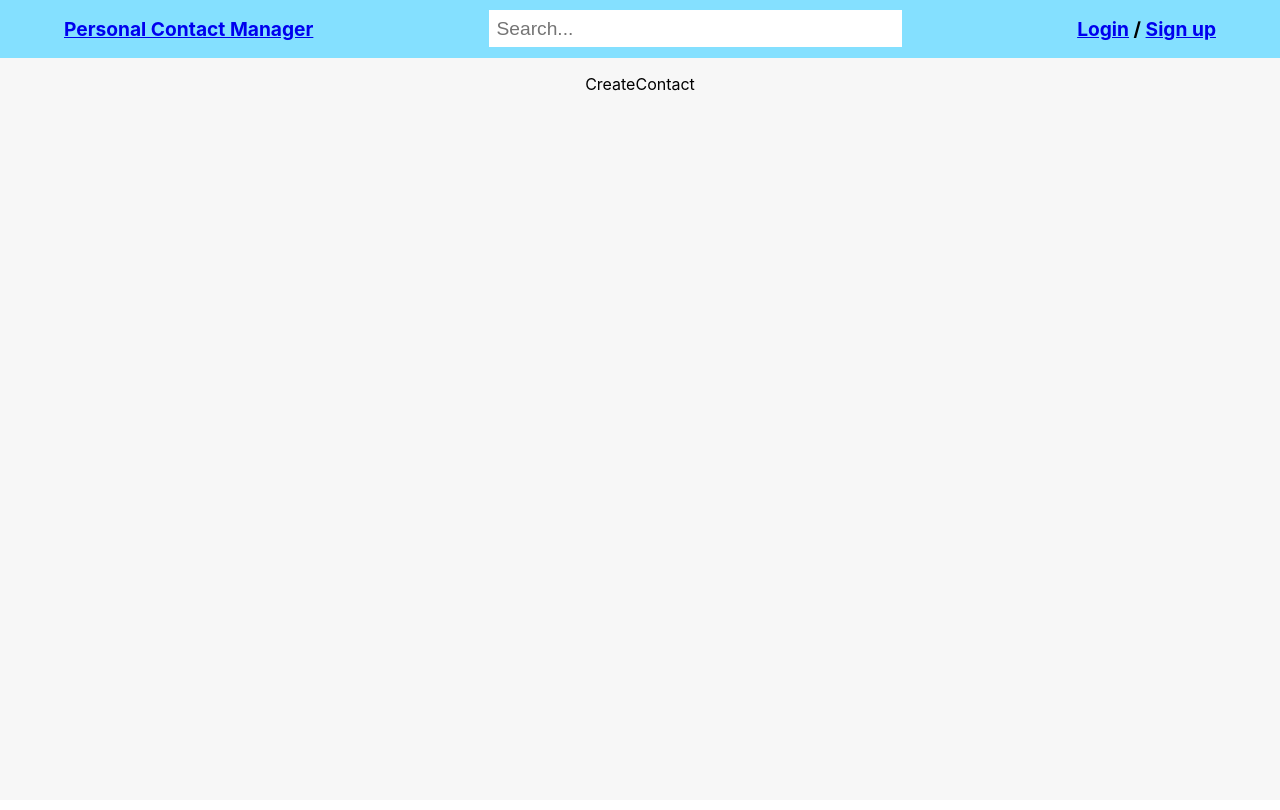
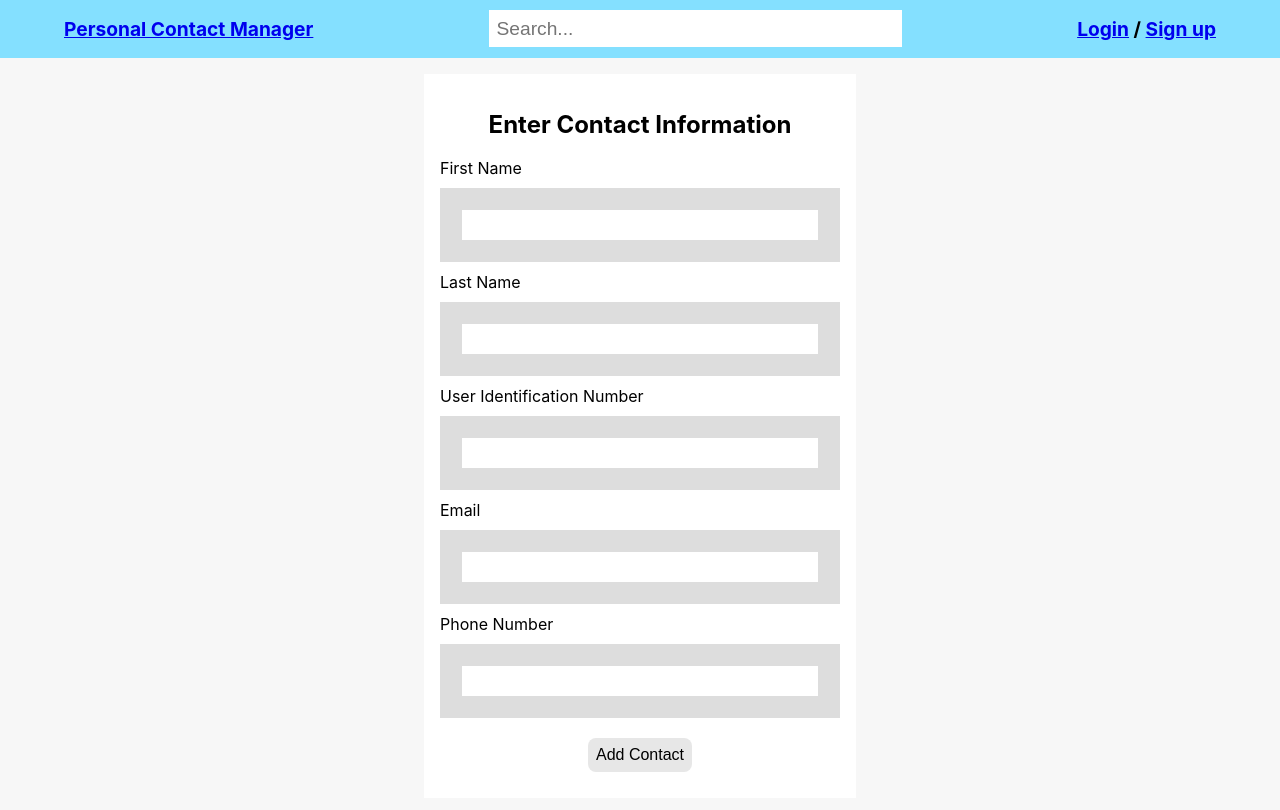
Before and after one commit to Luislfdms/Project1-COP4331C, a React (Create React App) app in the folder front-end/: page /create in a window 1280 px wide. Shown: the top 810 px of the page. Built offline with nearby package versions, Linux system fonts and the light colour scheme.

Commit message:
Added functionality for add contact page

```diff
--- a/front-end/src/Pages/CreateContact.js
+++ b/front-end/src/Pages/CreateContact.js
@@ -1,27 +1,85 @@
-import useState from "react";
+import {useState} from "react";
 import {useHistory} from "react-router-dom"
 
 const CreateContact = () => {
 
+    const [firstName, setFirstName] = useState("");
+    const [lastName, setLastName] = useState("");
+    const [userID, setUserID] = useState("");
+    const [email, setEmail] = useState("");
+    const [phoneNumber, setPhoneNumber] = useState("");
+    const [isPending, setIsPending] = useState(false);// variable to display is pending message
+
     //const {isPending, setIsPending} = useState(false);
     //const history = useHistory();
 
-    const handleCreateContact = () =>
+    const handleCreateContact = (e) =>
     {
+        const newContact = {firstName, lastName,userID,email,phoneNumber};
+        e.preventDefault();
+
+        setIsPending(true);
+
         fetch('http://localhost:3000/users/', {// ****** need to enter API endpoint in order to post user/pw
-        method: 'POST',// tells server that we are sending an object
-        headers: { "Content-Type": "application/json" }, // tells server what type of data is being sent
-      }).then(() => {
-        console.log('new contact added');
-        //setIsPending(false);
-       // history.go(-1); //goes back one page
-       //history.push('/');// takes us back to home page usin its route
-      })
+          method: 'POST',// tells server that we are sending an object
+          headers: { "Content-Type": "application/json" }, // tells server what type of data is being sent
+        }).then(() => {
+          console.log('new user added');
+          setIsPending(false);
+         // history.go(-1); goes back one page
+        })
     }
 
     return (
-        <div> CreateContact </div>
+        <div className="signup form">
+          <h2>Enter Contact Information</h2>
+          <form onSubmit={handleCreateContact}>
+            <label>First Name</label>
+            <input
+              type="text"
+              required
+              value={firstName}
+              onChange={(e) => setFirstName(e.target.value)}
+            />
+
+            <label>Last Name</label>
+            <input
+              type="text"
+              required
+              value={lastName}
+              onChange={(e) => setLastName(e.target.value)}
+            />
+
+            <label>User Identification Number</label>
+            <input
+              type="text"
+              required
+              value={userID}
+              onChange={(e) => setUserID(e.target.value)}
+            />
+
+            <label>Email</label>
+            <input
+              type="text"
+              required
+              value={email}
+              onChange={(e) => setEmail(e.target.value)}
+            />
+
+            <label>Phone Number</label>
+            <input
+              type="text"
+              required
+              value={phoneNumber}
+              onChange={(e) => setPhoneNumber(e.target.value)}
+            />
+
+           {isPending &&<button>Loading...</button>}
+           {!isPending  && <button>Add Contact</button>}
+          </form>
+        </div>
      );
 }
 
+
 export default CreateContact;
--- a/front-end/src/Pages/Signup.js
+++ b/front-end/src/Pages/Signup.js
@@ -1,6 +1,7 @@
 import React from 'react'
 import { useState } from "react";
 import {useHistory} from "react-router-dom"
+
 function Signup() {
   const history = useHistory();
   const [username, setUsername] = useState('');// varieble to get username
```
